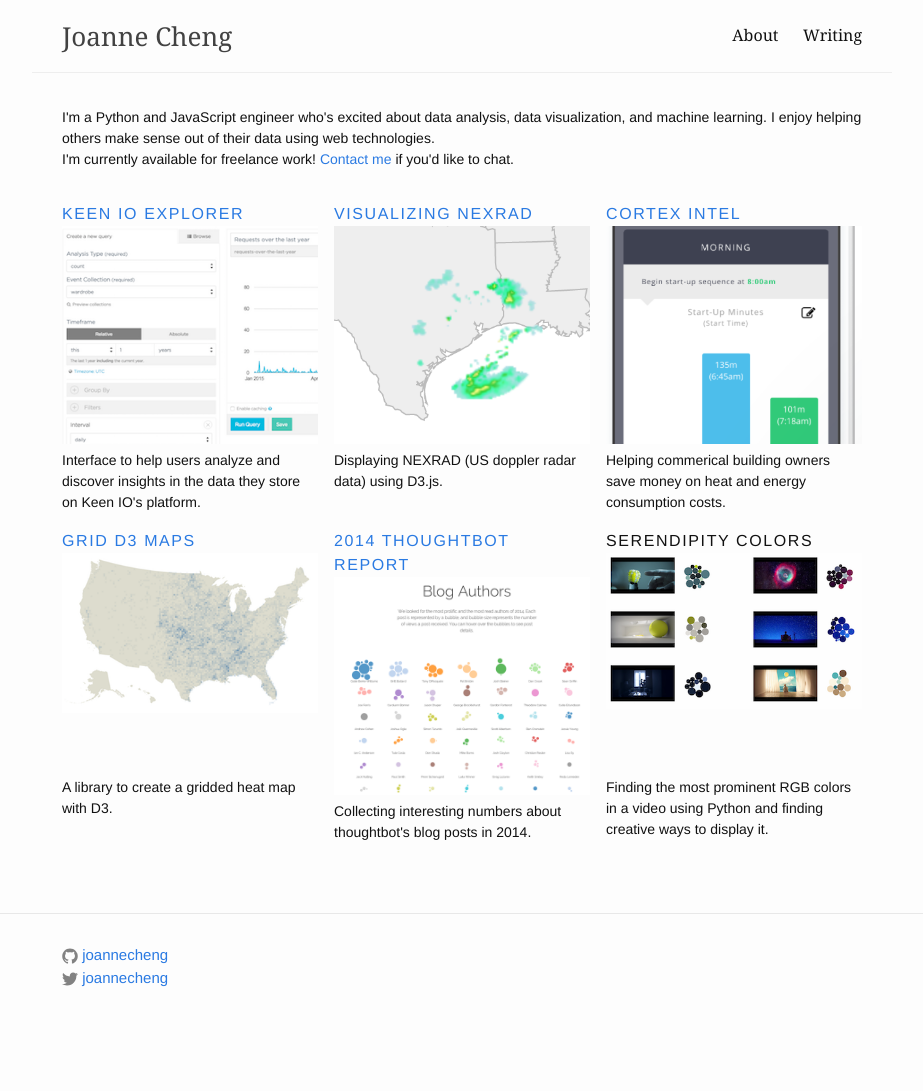
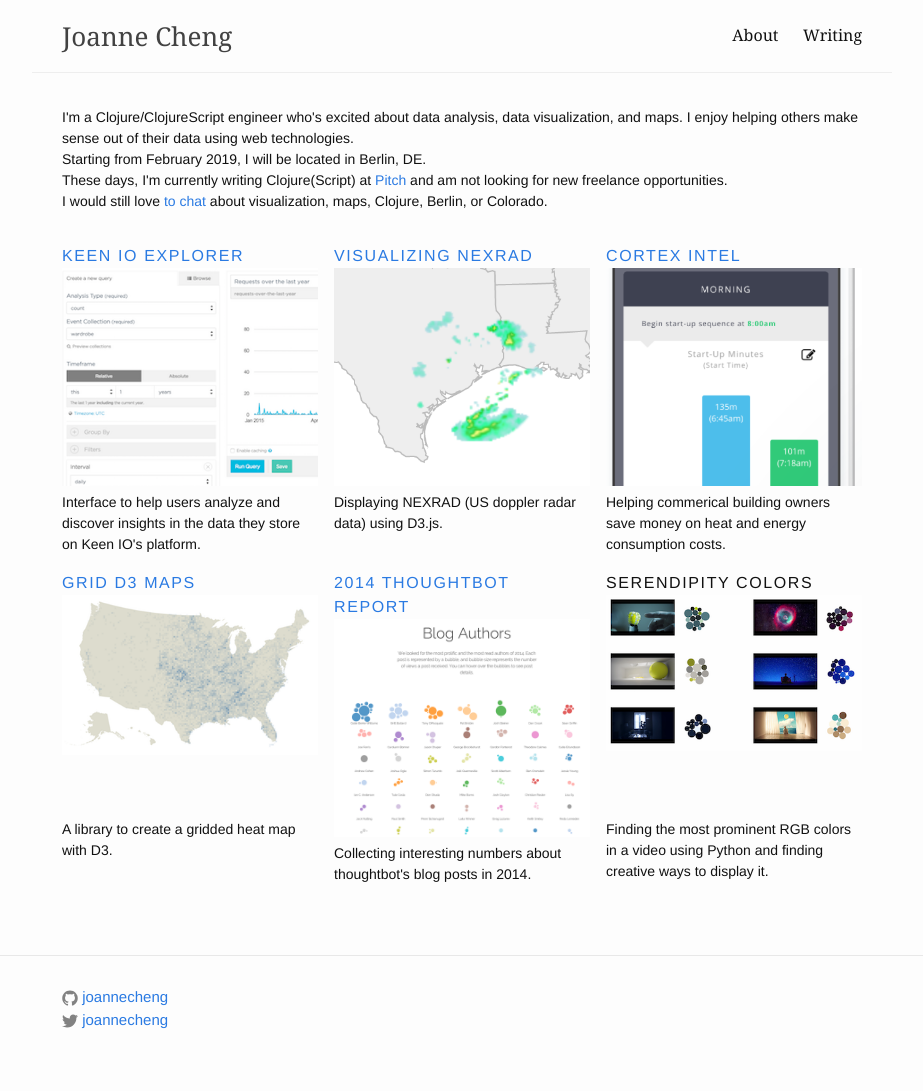
Before and after one commit to joannecheng/joannecheng.github.io, a Jekyll site: the page built from index.html, in a window 1280 px wide. Shown: the whole page, without its empty margins (178-1101 px from the left). Built offline with Jekyll 4.4.1, drawn with Linux system fonts in a browser that asks for light colours; nearby versions of some CDN libraries; library files that are not in the unit come from our copies; before the commit the page ends 1049 px from its top, so only the background shows below that.

Commit message:
Update job information

```diff
--- a/index.html
+++ b/index.html
@@ -7,14 +7,20 @@
 
   <!-- Personal Statemnt -->
   <div class="personal-statement mb4 f6">
-    I'm a Python and JavaScript engineer who's excited
-    about data analysis, data visualization, and machine learning.
+    I'm a Clojure/ClojureScript engineer who's excited
+    about data analysis, data visualization, and maps.
 
     I enjoy helping others make sense out of their data using
     web technologies.
 
-    <br /> I'm currently available for freelance work!
-    <a href="mailto:joannecheng.developer@gmail.com">Contact me </a> if you'd like to chat.
+    <br />Starting from February 2019, I will be located in Berlin, DE.
+
+    <br />These days, I'm currently writing Clojure(Script)
+    at <a href="https://pitch.io">Pitch</a> and am not looking for new freelance opportunities.
+
+    <br />
+    I would still love <a href="mailto:joannecheng.developer@gmail.com">to chat</a> about
+    visualization, maps, Clojure, Berlin, or Colorado.
   </div>
 
   <!-- list of tags -->
```
